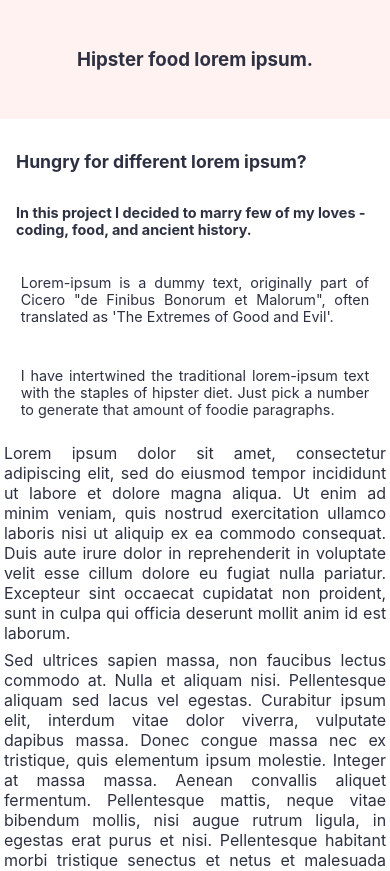
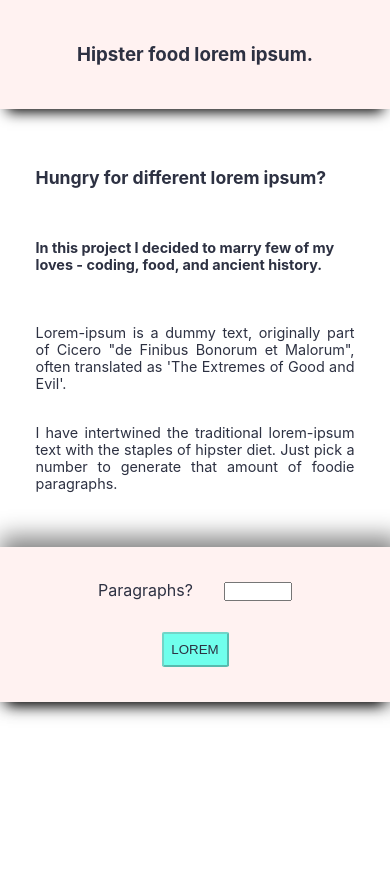
Before and after one commit to mmkobylin/lorem-ipsum, a React (Create React App) app: page / in a window 390 px wide. Shown: the top 871 px of the page. After the commit the page ends 844 px from the top, so only its background shows below. Built offline with nearby package versions, Linux system fonts and the light colour scheme.

Commit message:
small screen looks good

```diff
--- a/src/component/Form.js
+++ b/src/component/Form.js
@@ -95,9 +95,9 @@ const Form = () => {
 
     return (
       <>
-        {words.map((paragraph, index) => (
+        {/* {words.map((paragraph, index) => (
           <p className = 'break' key={index}>{paragraph}</p>
-        ))}
+        ))} */}
         <section className="section-center">
             <form
             // making sure that the submitting form is an option
--- a/src/component/Header.js
+++ b/src/component/Header.js
@@ -2,9 +2,9 @@ import React from 'react'
 
 export function Header() {
     return (
-        <div>
+        <header>
             <h3>Hipster food lorem ipsum.</h3>
-        </div>
+        </header>
     )
 }
 
--- a/src/index.css
+++ b/src/index.css
@@ -1,5 +1,4 @@
 *, *::after, *::before {
-  margin: 0;
   padding: 0;
   color: #2D3142;
 }
@@ -38,8 +37,14 @@ button {
 }
 
 button:hover {
-background-color: #FFF2F1;
-font-weight: bold;
+  background-color: #FFF2F1;
+  font-weight: bold;
+}
+
+header {
+  -webkit-box-shadow: 0px 10px 13px -7px #000000, 5px 5px 15px 5px rgba(0,0,0,0);
+  box-shadow: 0px 10px 13px -7px #000000, 5px 5px 15px 5px rgba(0,0,0,0);
+  background-color: #FFF2F1;
 }
 
 h2 {
@@ -47,14 +52,17 @@ h2 {
 }
 
 h3 {
-  background-color: #FFF2F1;
-  padding: 3rem;
-  margin-bottom: 4vw;
+  margin: 0;
+  padding: 11% 5%;
   text-align: center;
 }
 
 h4 {
   font-size: 0.9rem;
+}
+
+.info {
+  padding: 7% 5% 10% 5%;
 }
 
 .info * {
@@ -64,7 +72,7 @@ h4 {
 .info p {
   font-size: 0.9rem;
   text-align: justify;
-  padding: 1.3rem;
+  margin: 0;
 }
 
 code {
@@ -77,7 +85,11 @@ form input {
 }
 
 form {
+  padding: 5%;
   text-align: center;
+  background-color: #FFF2F1;
+  -webkit-box-shadow: 0px 10px 13px -7px #000000, 5px -6px 22px 5px rgba(0,0,0,0.47);
+  box-shadow: 0px 10px 13px -7px #000000, 5px -6px 22px 5px rgba(0,0,0,0.47);
 }
 
 /* all children of form */
@@ -85,7 +97,7 @@ form * {
   margin: 4vw;
 }
 
-
+/*
 @media only screen and (min-width: 800px) and (max-width: 1199px) {
 
   article p {
@@ -103,7 +115,7 @@ form * {
   }
 
   h3 {
-    transform: scale(1.4);
+    transform: scale(1.5);
     height: 10vh;
     display: flex;
     align-items: center;
@@ -118,22 +130,21 @@ form * {
     text-align: center;
   }
 
-}
+} */
 
 @media only screen and (min-width: 1200px) {
-
 
   article {
     background-color: #70FFEC;
     margin: 3vw 0;
-    text-align: justify;
+    /* text-align: justify; */
   }
 
   article p {
     font-size: 2rem;
     font-family: 'Arial';
-    max-width: 80%;
-    padding: 1% 10%;
+    /* max-width: 80%; */
+    /* padding: 1% 10%; */
   }
 
   button {
@@ -144,7 +155,6 @@ form * {
     height: 20vh;
   }
 
-
   form * {
     margin: 1vw;;
     font-size: 1.5rem;
@@ -153,7 +163,6 @@ form * {
   form * {
     margin: 2rem 1rem;
   }
-
 
   form label, form input {
     margin-top: 3rem;
```
